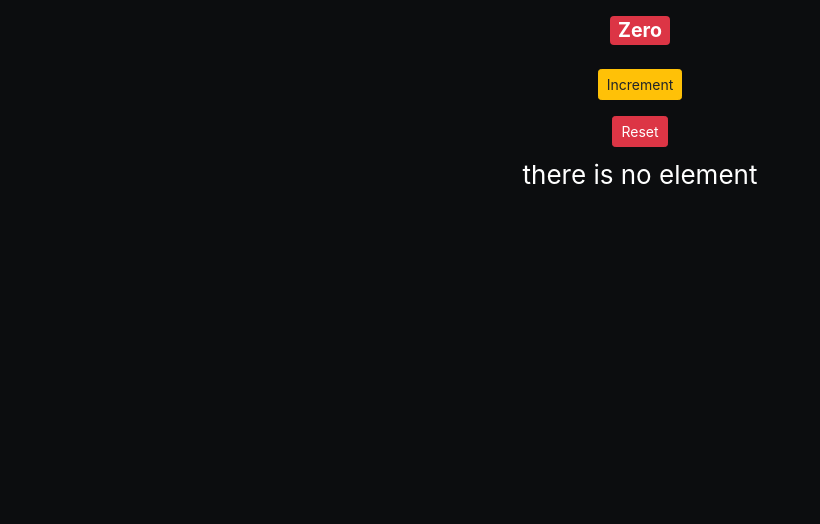
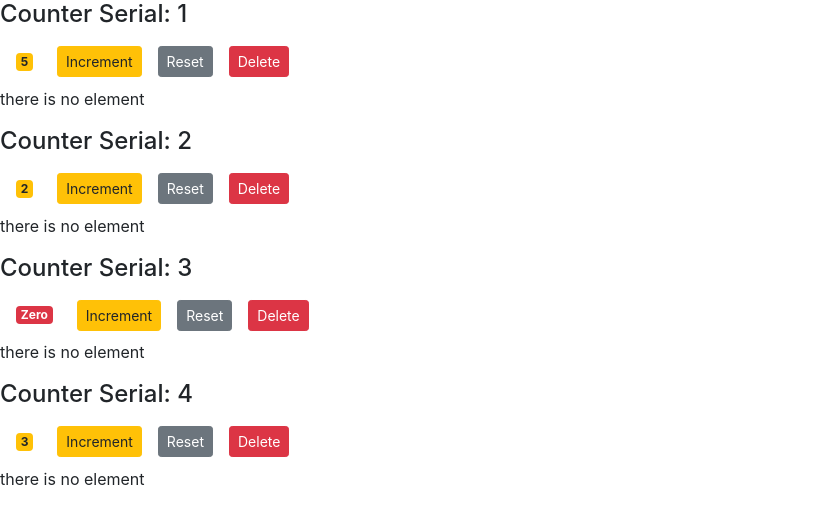
Before and after one commit to ALMahmud00/react-basic, a React (Create React App) app: page / in a window 1280 px wide. Shown: the top 524 px of the page, without its empty margins (0-820 px from the left). Built offline with nearby package versions, Linux system fonts and the light colour scheme.

Commit message:
state updating with props

```diff
--- a/src/components/counter.jsx
+++ b/src/components/counter.jsx
@@ -3,17 +3,19 @@ import React, { Component } from "react";
 
 class Counter extends Component {
     state = {
-        count: 0,
+        count: this.props.counter.value,
         tags : []
     };
 
     render() {
+        console.log("Prop", this.props);
         return(
-        <div className="counter-back">
+        <div>
+            {this.props.children}
             <span className={this.getBadgeStyle()} >{this.formatCounter()}</span>
-            <button onClick={this.handleIncrementValue} className="btn btn-warning btn-sm m-2">  Increment  </button>
-            <button onClick={this.handleResetValue} className="btn btn-danger btn-sm m-2">  Reset  </button>
-
+            <button onClick={()=> this.handleIncrementValue({id:199})} className="btn btn-warning btn-sm m-2">  Increment  </button>
+            <button onClick={this.handleResetValue} className="btn btn-secondary btn-sm m-2">  Reset  </button>
+            <button onClick={() => this.props.onDelete(this.props.counter.id)} className="btn btn-danger btn-sm m-2">  Delete  </button>
             {this.renderTags()}
         </div>
         );
@@ -22,7 +24,7 @@ class Counter extends Component {
     renderTags(){
         if(this.state.tags.length === 0) return <p>there is no element</p>
 
-        return <ul>{this.state.tags.map(tg=><li key={tg}>{tg}</li>)}</ul>
+        return <ul >{this.state.tags.map(tg=><li key={tg}>{tg}</li>)}</ul>
     }
 
 
@@ -30,7 +32,8 @@ class Counter extends Component {
         return this.state.count === 0 ? "badge badge-danger m-3" :  "badge badge-warning m-3"
     }
 
-    handleIncrementValue = () => {
+    handleIncrementValue = (value) => {
+        console.log(value.id);
         let tagState = this.state.tags;
         tagState.push(this.state.count+1);
 
--- /dev/null
+++ b/src/components/counters.jsx
@@ -0,0 +1,32 @@
+import React, { Component } from 'react';
+import Counter from "./counter"
+
+class Counters extends Component{
+    state = {
+        counters :[
+            {id:1, value: 5},
+            {id:2, value: 2},
+            {id:3, value: 0},
+            {id:4, value: 3}
+        ]
+    };
+    render(){
+        return(
+            <div>
+             {this.state.counters.map(mp => (
+             <Counter key={mp.id} counter = {mp} onDelete = {this.handleDeleteItem}>
+                 <h4>Counter Serial: {mp.id}</h4>
+             </Counter>
+             ))}
+            </div>
+        );
+    }
+
+    handleDeleteItem = (id) => {
+        console.log("clicked", id);
+        let data = this.state.counters.filter(fl => fl.id !== id);
+        this.setState({counters: data});
+    }
+}
+
+export default Counters;
--- a/src/index.js
+++ b/src/index.js
@@ -5,9 +5,10 @@ import './components/counter.css';
 import App from './App';
 import reportWebVitals from './reportWebVitals';
 import 'bootstrap/dist/css/bootstrap.css'
-import Components from './components/counter'
+import Counters from './components/counters'
 
-ReactDOM.render(<Components/>, document.getElementById('root'));
+ReactDOM.render(<Counters/>, document.getElementById('root'));
+
 
 // If you want to start measuring performance in your app, pass a function
 // to log results (for example: reportWebVitals(console.log))
```
